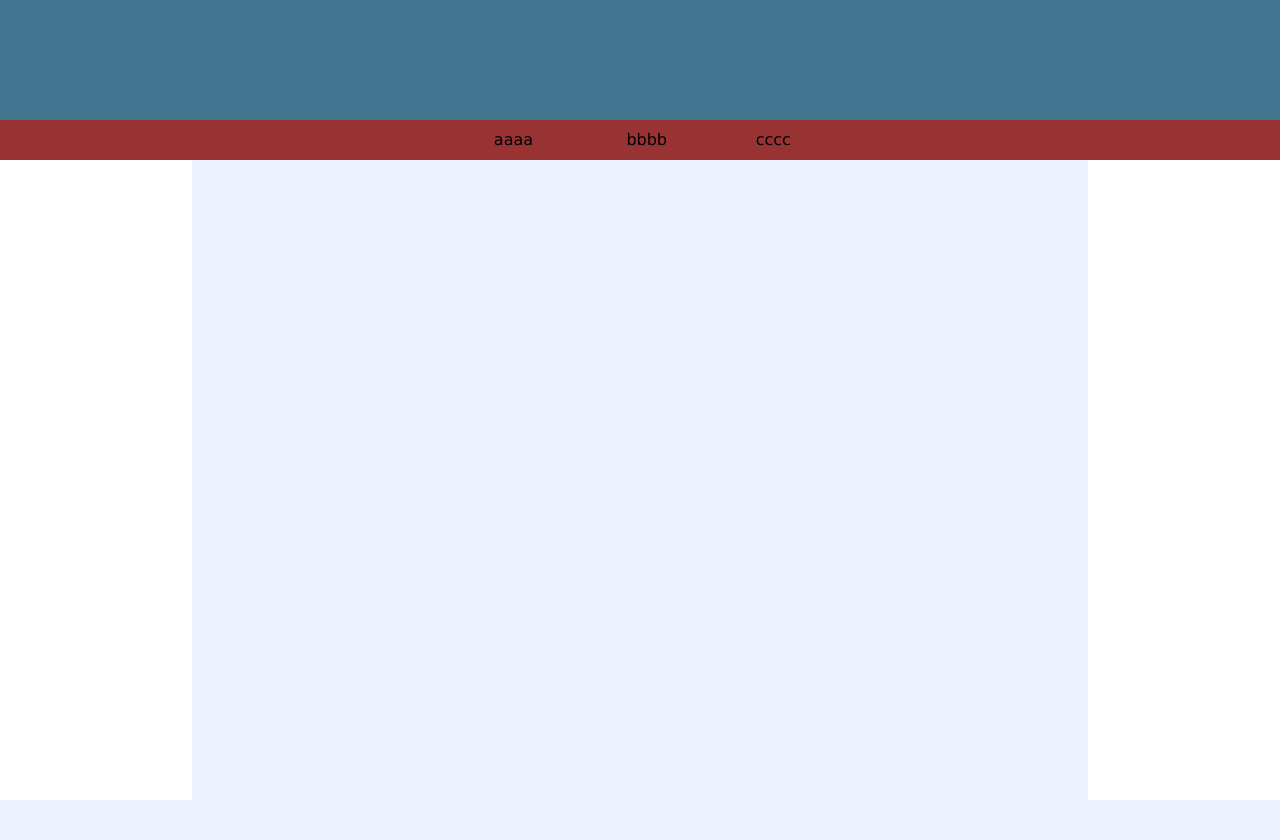
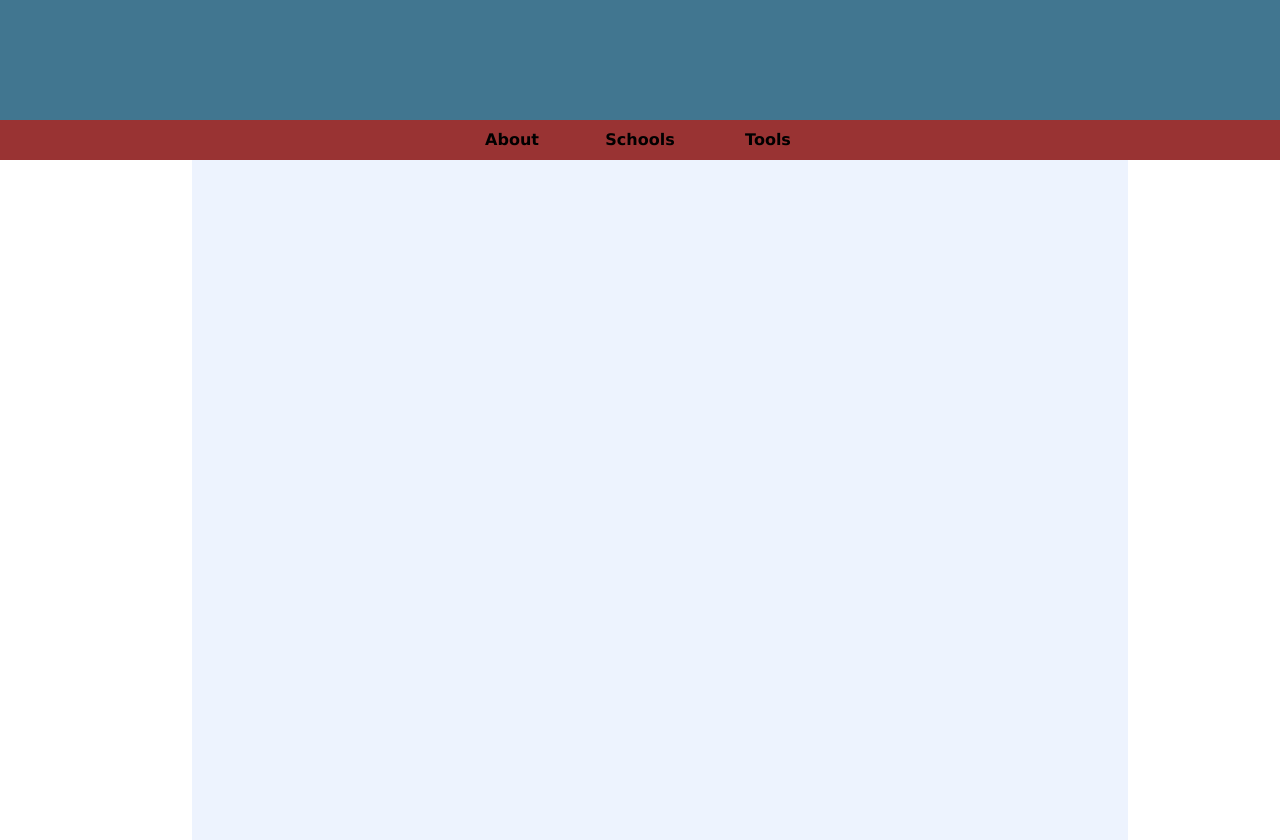
Before and after one commit to ado666/alena, a Django app: page /index in a window 1280 px wide. Before the commit the page ends 800 px from the top, so only its background shows below. Run offline with Django 3.2, Linux system fonts and the light colour scheme.

Commit message:
styles, ajax, about

```diff
--- a/alena/urls.py
+++ b/alena/urls.py
@@ -7,6 +7,7 @@ from django.conf.urls import patterns, include, url
 
 urlpatterns = patterns('',
     url(r'index', 'index.views.index'),
+
     url(r'info', 'index.views.info')
     # Examples:
     # url(r'^$', 'alena.views.home', name='home'),
--- a/static/css/main.css
+++ b/static/css/main.css
@@ -15,6 +15,7 @@
     height              : 80%;
     background-color    : #EDF3FE;
     margin-left         : 15%;
+    padding             : 20px;
 }
 
 .header-image {
@@ -43,6 +44,11 @@
     vertical-align      : middle;
     text-align          : center;
     cursor              : pointer;
+    width               : 30%;
+}
+
+.menu-item-active {
+    background          : url(/static/img/navhov.png) no-repeat 50% 80%;
 }
 
 .menu-item-mover {
--- a/static/js/contentManager.js
+++ b/static/js/contentManager.js
@@ -2,5 +2,29 @@ cManager			= function(){
 };
 
 cManager.prototype	= {
-	__contents		: {}
+	activateInfo	: function(){
+		this.removeActive();
+		this.setActive('info');
+		var content		= $.ajax('info').done(function(data){
+			$('#content').html(data);
+		});
+	},
+	activateSchools	: function(){
+		this.removeActive();
+		this.setActive('schools');
+		$('#content').html('scools');
+	},
+	activateTools	: function(){
+		this.removeActive();
+		this.setActive('tools');
+		$('#content').html('tools');
+	},
+	removeActive	: function(){
+		$('#chapter-info').removeClass('menu-item-active');
+		$('#chapter-schools').removeClass('menu-item-active');
+		$('#chapter-tools').removeClass('menu-item-active');
+	},
+	setActive		: function(chapter){
+		$('#chapter-'+chapter).addClass('menu-item-active');
+	}
 }
--- a/static/js/main.js
+++ b/static/js/main.js
@@ -1,20 +1,11 @@
 $(function(){
+	var manager			= new cManager();
+
 	$('.menu-item').mouseenter(function(){$(this).addClass('menu-item-mover')});
 	$('.menu-item').mouseleave(function(){$(this).removeClass('menu-item-mover')});
 
-	$('#chapter-info').click(function(){
-		var content		= $.ajax('info').done(function(data){
-			$('#content').html(data)
-		});
-	});
-
-	$('#chapter-scools').click(function(){
-		$('#content').html('scools')
-	})
-
-	$('#chapter-tools').click(function(){
-//		var content		= $.ajax('')
-		$('#content').html('tools')
-	})
+	$('#chapter-info').click(function(){manager.activateInfo()});
+	$('#chapter-schools').click(function(){manager.activateSchools()})
+	$('#chapter-tools').click(function(){manager.activateTools()})
 
 });
--- a/templates/header.html
+++ b/templates/header.html
@@ -1,8 +1,8 @@
 <div id="top_header" class="header-image"></div>
 <div class="header-menu-bg">
     <div class="header-line">
-        <span id="chapter-info" class="menu-item">aaaa</span>
-        <span id="chapter-scools" class="menu-item">bbbb</span>
-        <span id="chapter-tools" class="menu-item">cccc</span>
+        <span id="chapter-info" class="menu-item"><b>About</b></span>
+        <span id="chapter-schools" class="menu-item"><b>Schools</b></span>
+        <span id="chapter-tools" class="menu-item"><b>Tools</b></span>
     </div>
 </div>
--- a/templates/includes/js_includes.html
+++ b/templates/includes/js_includes.html
@@ -1,2 +1,3 @@
 <script src="static/js/jquery-1.8.3.min.js"></script>
+<script src="static/js/contentManager.js"></script>
 <script src="static/js/main.js"></script>
```
Also changed, not shown: templates/info.html (+18 -1 lines), static/img/navhov.png (added), 1 other file.
